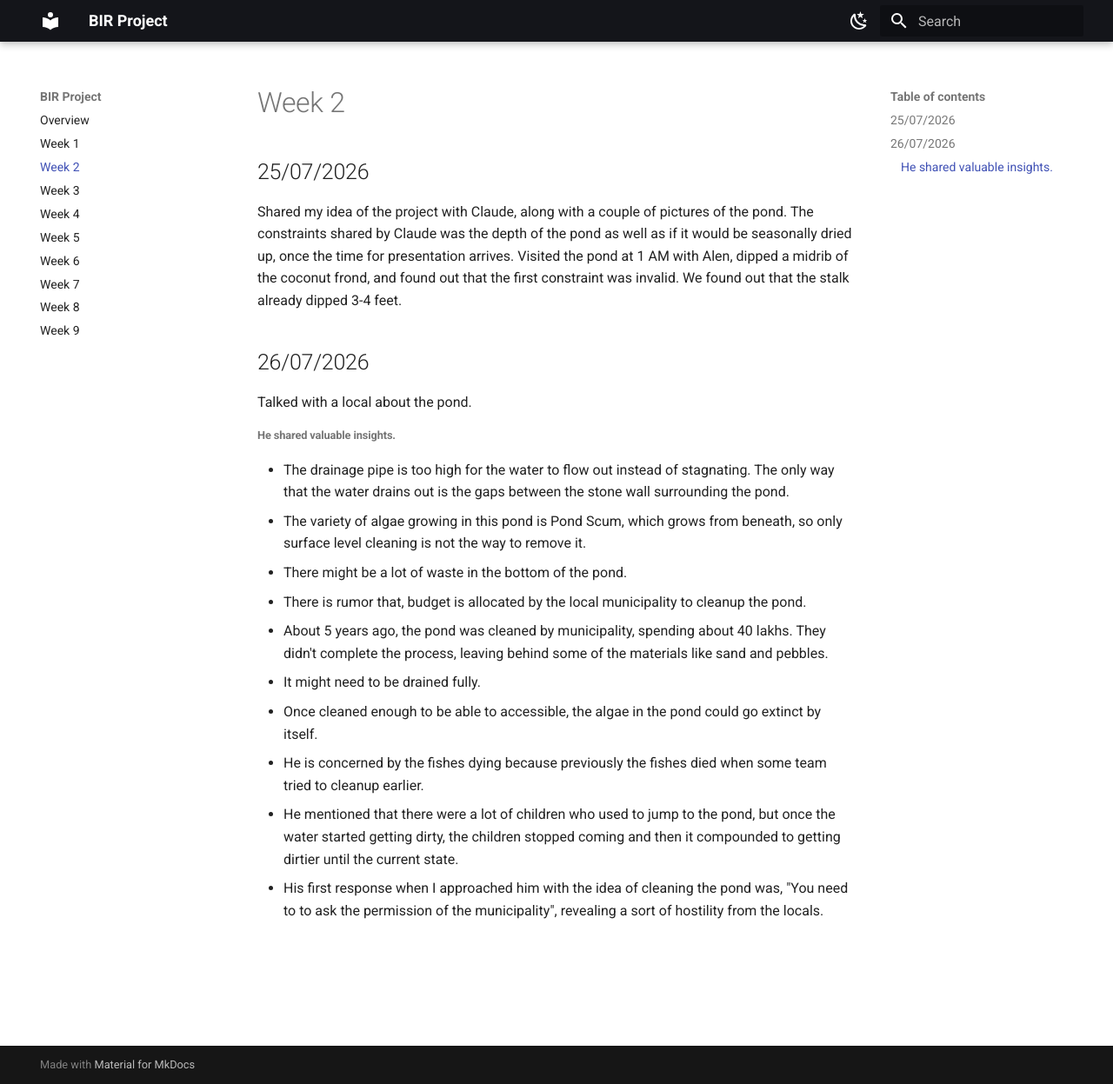
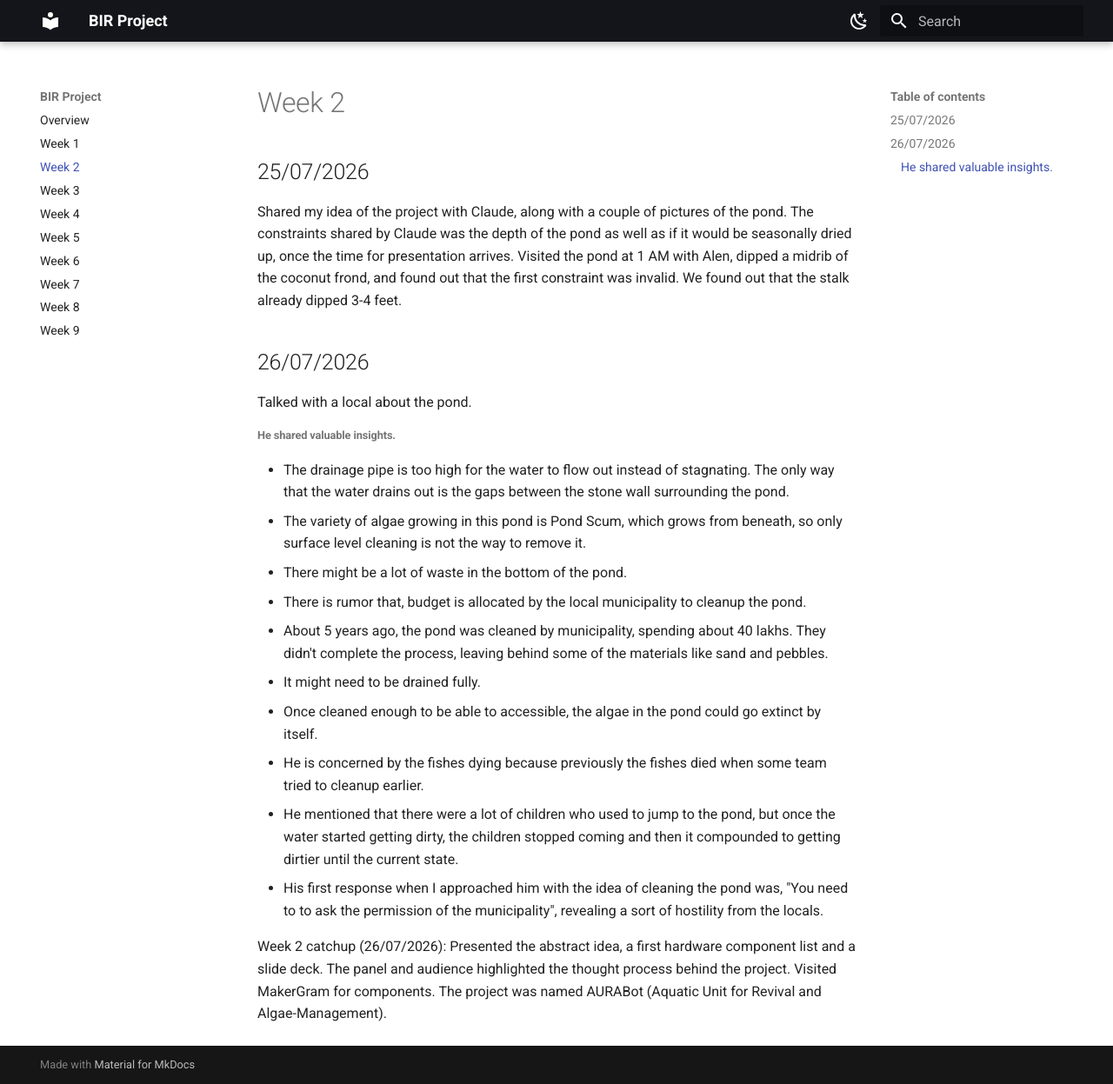
Before and after one commit to BuilderinResidencyTinkerspace/AURABot, an MkDocs documentation site: the page built from docs/week-02.md, in a window 1280 px wide and 1247 px high. Shown: the whole window at 87% size. Built offline with MkDocs 1.6.1 and Material for MkDocs 9.7.7, drawn with Linux system fonts in a browser that asks for light colours.

Commit message:
Document week 2 catchup and project naming
Added a summary of the week 2 catchup meeting, including project details and name.

```diff
--- a/docs/week-02.md
+++ b/docs/week-02.md
@@ -18,3 +18,5 @@ Talked with a local about the pond.
 - He is concerned by the fishes dying because previously the fishes died when some team tried to cleanup earlier.
 - He mentioned that there were a lot of children who used to jump to the pond, but once the water started getting dirty, the children stopped coming and then it compounded to getting dirtier until the current state.
 - His first response when I approached him with the idea of cleaning the pond was, "You need to to ask the permission of the municipality", revealing a sort of hostility from the locals.
+
+Week 2 catchup (26/07/2026): Presented the abstract idea, a first hardware component list and a slide deck. The panel and audience highlighted the thought process behind the project. Visited MakerGram for components. The project was named AURABot (Aquatic Unit for Revival and Algae-Management).
```
